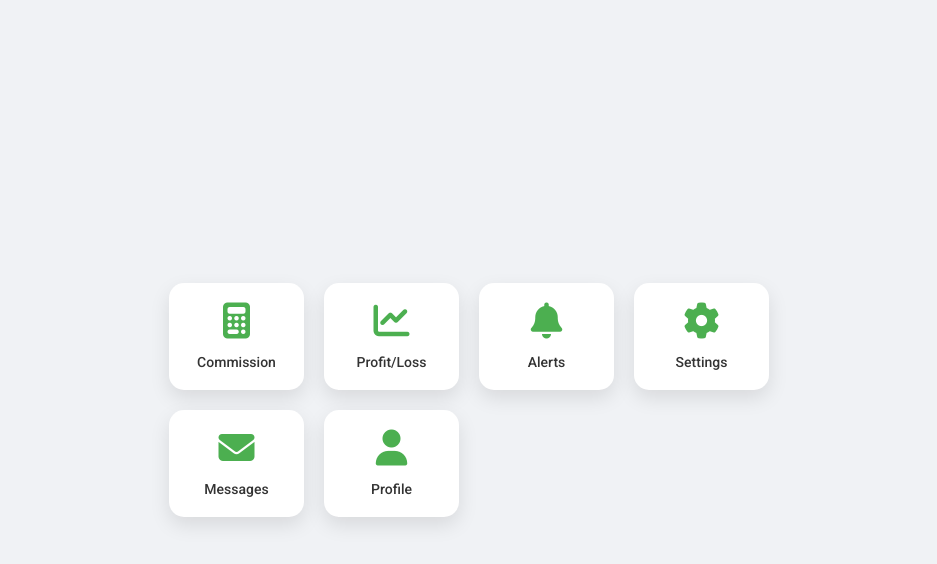
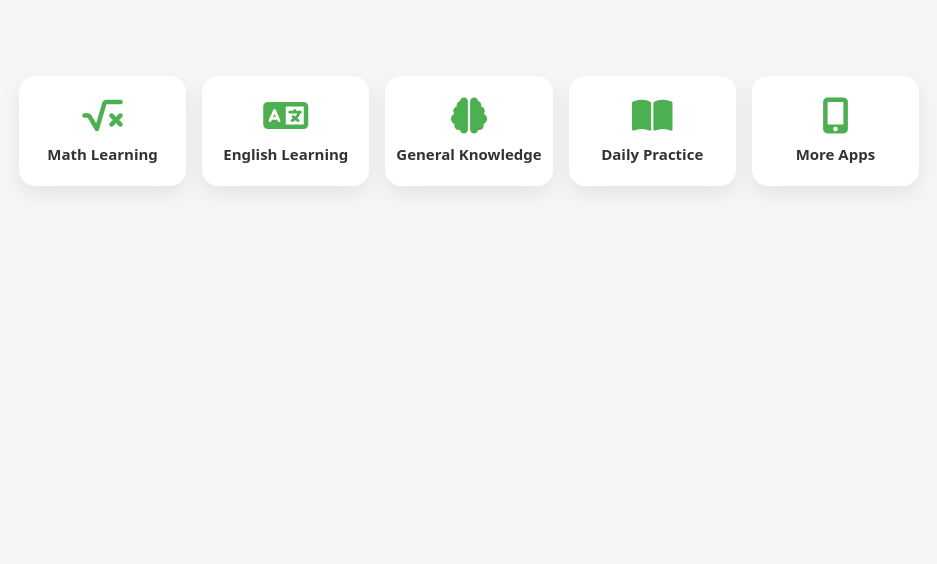
Before and after one commit to Asadulah222/stocks, a plain HTML site: page index.html in a window 1280 px wide. Shown: the whole page, without its empty margins (171-1108 px from the left). Drawn offline with Linux system fonts and the light colour scheme.

Commit message:
Update index.html

```diff
--- a/index.html
+++ b/index.html
@@ -3,94 +3,101 @@
 <head>
 <meta charset="UTF-8">
 <meta name="viewport" content="width=device-width, initial-scale=1.0">
-<title>Dashboard Menu</title>
-<link href="https://fonts.googleapis.com/css2?family=Roboto:wght@400;500&display=swap" rel="stylesheet">
+<title>Learning Menu</title>
 <link rel="stylesheet" href="https://cdnjs.cloudflare.com/ajax/libs/font-awesome/6.5.0/css/all.min.css">
 <style>
-  body {
-    margin: 0;
-    font-family: 'Roboto', sans-serif;
-    background: #f0f2f5;
-    display: flex;
-    justify-content: center;
-    align-items: center;
-    min-height: 100vh;
+  body{
+    margin:0;
+    font-family:system-ui, sans-serif;
+    background:#f4f6f8;
   }
 
-  .grid {
-    display: grid;
-    grid-template-columns: repeat(auto-fit, minmax(120px, 1fr));
-    gap: 20px;
-    width: 100%;
-    max-width: 600px;
-    padding: 20px;
+  /* top empty space */
+  .top-space{
+    height:60px;
   }
 
-  .menu-item {
-    background: #fff;
-    border-radius: 15px;
-    padding: 20px;
-    text-align: center;
-    box-shadow: 0 8px 20px rgba(0,0,0,0.1);
-    cursor: pointer;
-    transition: transform 0.3s, box-shadow 0.3s, background 0.3s;
+  .menu{
+    display:grid;
+    grid-template-columns:repeat(auto-fit,minmax(140px,1fr));
+    gap:16px;
+    padding:16px;
+    max-width:900px;
+    margin:auto;
   }
 
-  .menu-item:hover {
-    transform: translateY(-10px) scale(1.05);
-    box-shadow: 0 15px 30px rgba(0,0,0,0.2);
-    background: #e0ffe0;
+  .item{
+    background:#fff;
+    border-radius:16px;
+    padding:22px 10px;
+    text-align:center;
+    box-shadow:0 8px 20px rgba(0,0,0,.08);
+    transition:.3s ease;
+    cursor:pointer;
   }
 
-  .menu-item i {
-    font-size: 36px;
-    color: #4CAF50;
-    margin-bottom: 10px;
-    transition: transform 0.3s, color 0.3s;
+  .item:hover{
+    transform:translateY(-6px) scale(1.04);
+    box-shadow:0 16px 32px rgba(0,0,0,.15);
   }
 
-  .menu-item:hover i {
-    transform: rotate(15deg) scale(1.2);
-    color: #ff5722;
+  .item i{
+    font-size:36px;
+    margin-bottom:10px;
+    color:#4CAF50;
+    transition:.3s;
   }
 
-  .menu-item span {
-    display: block;
-    font-size: 14px;
-    font-weight: 500;
-    margin-top: 5px;
-    color: #333;
+  .item:hover i{
+    color:#ff5722;
+    transform:scale(1.2) rotate(10deg);
+  }
+
+  .item span{
+    display:block;
+    font-size:15px;
+    font-weight:600;
+    color:#333;
+  }
+
+  /* footer space */
+  .footer-space{
+    height:80px;
   }
 </style>
 </head>
 <body>
 
-<div class="grid">
-  <div class="menu-item">
-    <i class="fas fa-calculator"></i>
-    <span>Commission</span>
+<div class="top-space"></div>
+
+<div class="menu">
+  <div class="item">
+    <i class="fa-solid fa-square-root-variable"></i>
+    <span>Math Learning</span>
   </div>
-  <div class="menu-item">
-    <i class="fas fa-chart-line"></i>
-    <span>Profit/Loss</span>
+
+  <div class="item">
+    <i class="fa-solid fa-language"></i>
+    <span>English Learning</span>
   </div>
-  <div class="menu-item">
-    <i class="fas fa-bell"></i>
-    <span>Alerts</span>
+
+  <div class="item">
+    <i class="fa-solid fa-brain"></i>
+    <span>General Knowledge</span>
   </div>
-  <div class="menu-item">
-    <i class="fas fa-cog"></i>
-    <span>Settings</span>
+
+  <div class="item">
+    <i class="fa-solid fa-book-open"></i>
+    <span>Daily Practice</span>
   </div>
-  <div class="menu-item">
-    <i class="fas fa-envelope"></i>
-    <span>Messages</span>
-  </div>
-  <div class="menu-item">
-    <i class="fas fa-user"></i>
-    <span>Profile</span>
+
+  <div class="item">
+    <i class="fa-solid fa-mobile-screen-button"></i>
+    <span>More Apps</span>
   </div>
 </div>
 
+<div class="footer-space"></div>
+
 </body>
 </html>
```
